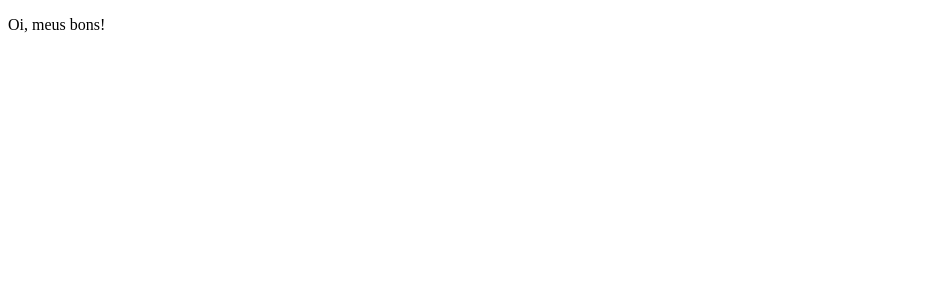
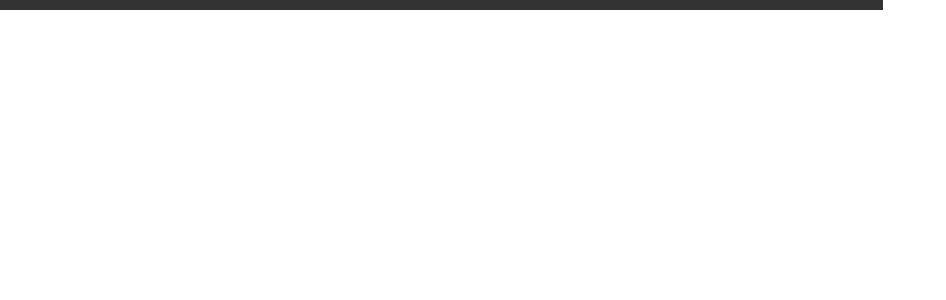
Before and after one commit to VitorLuizC/frontend-challenge-sami, a React app: page / in a window 1280 px wide. Shown: the top 300 px of the page, without its empty margins (0-946 px from the left). Built offline with nearby package versions, Linux system fonts and the light colour scheme.

Commit message:
✨ create ProgressBar component

```diff
--- a/src/App.tsx
+++ b/src/App.tsx
@@ -1,12 +1,13 @@
 import React from 'react';
+import ProgressBar from './components/ProgressBar';
 
 /**
  * Component that renders application. It's the **root** component.
  */
 export default function App() {
   return (
-    <div className="App">
-      <p className="App__message">Oi, meus bons!</p>
+    <div>
+      <ProgressBar />
     </div>
   );
 }
--- /dev/null
+++ b/src/components/ProgressBar.tsx
@@ -0,0 +1,56 @@
+import React, { useState } from 'react';
+import { createPortal } from 'react-dom';
+import styled from 'styled-components';
+
+import useAnimationFrame from '../hooks/useAnimationFrame';
+import usePortalContainer from '../hooks/usePortalContainer';
+
+const COLOR = '#333333';
+
+const Progress = styled.progress`
+  position: fixed;
+  top: 0;
+  left: 0;
+  right: 0;
+  box-sizing: border-box;
+  display: block;
+  width: 100%;
+  height: 0.625em;
+  z-index: 999999;
+  appearance: none;
+  transition: width 0.1s, opacity 0.4s;
+  color: ${COLOR};
+  background-color: transparent;
+
+  &::-webkit-progress-bar {
+    background-color: transparent;
+  }
+
+  &::-webkit-progress-value {
+    background-color: ${COLOR};
+  }
+
+  &::-moz-progress-bar {
+    background-color: ${COLOR};
+  }
+`;
+
+/**
+ * Component that renders a progress bar using semantic HTML.
+ */
+export default function ProgressBar() {
+  const container = usePortalContainer('progress-bar');
+  const [percent, setPercent] = useState<number>(0);
+
+  useAnimationFrame(() =>
+    setPercent((percent) => {
+      if (percent >= 100) return 0;
+      return percent + 0.6;
+    }),
+  );
+
+  return createPortal(
+    <Progress max="100" value={percent.toFixed(3)} />,
+    container,
+  );
+}
--- /dev/null
+++ b/src/hooks/usePortalContainer.tsx
@@ -0,0 +1,28 @@
+import { useMemo } from 'react';
+
+/**
+ * Get current element used as ReactPortal's container.
+ * @param id - The id attribute of HTMLDivElement.
+ */
+function getCurrentElement(id: string) {
+  return window.document.getElementById(id);
+}
+
+/**
+ * Creates an element to be used as ReactPortal's container.
+ * @param id - The id attribute of HTMLDivElement.
+ */
+function createContainerElement(id: string) {
+  const element = window.document.createElement('div');
+  element.setAttribute('id', id);
+  window.document.body.appendChild(element);
+  return element;
+}
+
+/**
+ * Hook element used as ReactPortal's container.
+ * @param id - The id attribute of HTMLDivElement.
+ */
+export default function usePortalContainer(id: string) {
+  return useMemo(() => getCurrentElement(id) || createContainerElement(id), []);
+}
```
Also changed, not shown: package.json (+7 -1 lines), 1 other file (tests, documents, lock files or other folders).
